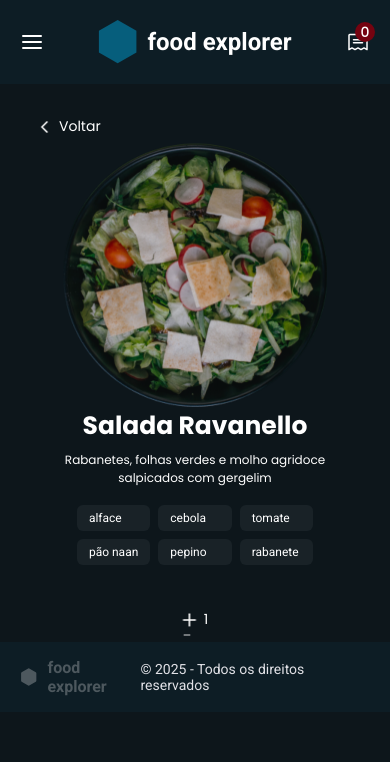
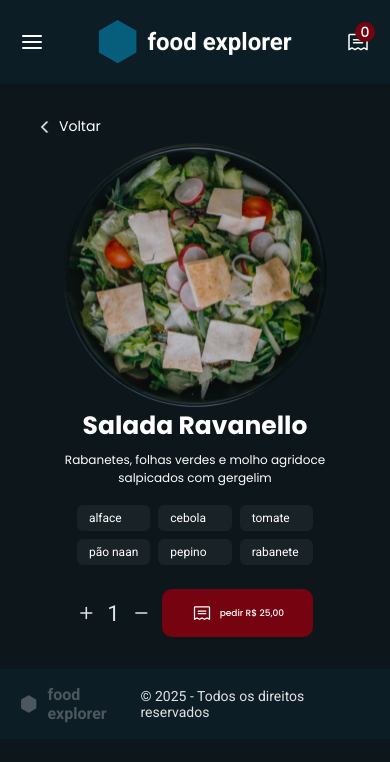
Before and after one commit to phrsilva/food-explorer-frontend, a React (Vite) app: page / in a window 390 px wide. Shown: the top 762 px of the page. Built offline with nearby package versions, Linux system fonts and the light colour scheme.

Commit message:
conclusão da página prato para mobile. correções a fazer no desktop.

```diff
--- a/src/componentes/botao/index.jsx
+++ b/src/componentes/botao/index.jsx
@@ -1,6 +1,6 @@
 import { Container } from "./styles.js"
 
-export function Botao({title, className, loading = false, ...rest}) {
+export function Botao({title, Icon, className, loading = false, ...rest}) {
     return (
         <Container
         type="button"
@@ -9,7 +9,7 @@ export function Botao({title, className, loading = false, ...rest}) {
         {...rest}
 
         >
-
+            {Icon && <Icon size={20} />}
             {title}
 
         </Container>
--- a/src/componentes/botao/styles.js
+++ b/src/componentes/botao/styles.js
@@ -15,6 +15,8 @@ export const Container = styled.button`
     align-items: center;
     justify-content: center;
     margin: 0 auto;
+    display: flex;
+    gap: 0.8rem;
 
     font-family: 'Poppins', sans-serif;
     font-size: 1.4rem;
--- a/src/componentes/rodape/styles.js
+++ b/src/componentes/rodape/styles.js
@@ -27,7 +27,9 @@ export const Container = styled.div`
         margin: 0 auto;
         align-items: center;
         justify-content: center;
-        gap: 2rem
+        gap: 2rem;
+        bottom: 0;
+        position: fixed;
 
     }
 
--- a/src/paginas/prato/index.jsx
+++ b/src/paginas/prato/index.jsx
@@ -1,8 +1,9 @@
-import { Container, Conteudo, Tags, Pedido} from "./styles"
+import { Container, Conteudo, Tags, Pedido, BotaoPedido} from "./styles"
 import { Rodape } from "../../componentes/rodape"
 import { FiChevronLeft, FiPlus, FiMinus } from "react-icons/fi"
 import { BarraDeNavegacao } from "../../componentes/barraDeNavegacao"
 import {BotaoDeTexto} from "../../componentes/botaoDeTexto"
+import {PiReceipt} from "react-icons/pi"
 import imgPrato from "../../assets/prato.png"
 
 export function Prato() {
@@ -27,8 +28,10 @@ export function Prato() {
                 </Tags>
 
                 <Pedido>
-                    <BotaoDeTexto Icon={FiPlus} title={"1"}/>
-                    <FiMinus/>
+                    <FiPlus size={32}/>
+                    <span>1</span>
+                    <FiMinus size={32}/>
+                    <BotaoPedido Icon={PiReceipt} title={"pedir R$ 25,00"}/>
                 </Pedido>
 
 
--- a/src/paginas/prato/styles.js
+++ b/src/paginas/prato/styles.js
@@ -1,5 +1,6 @@
 import styled from "styled-components";
 import { Botao } from "../../componentes/botao";
+import { PontoDeQuebra } from "../../estilos/pontoDeQuebra";
 
 export const Container = styled.div`
 
@@ -44,6 +45,60 @@ export const Conteudo = styled.div`
         justify-content: center;
     }
 
+    @media (min-width: ${PontoDeQuebra}) {
+        display: grid;
+        grid-template-areas:
+        "navegacao navegacao"
+        "voltar vazio"
+        "prato titulo"
+        "prato descricao"
+        "prato tags"
+        "prato preco"
+        "rodape rodape";
+        grid-template-columns: 50% 50%;
+
+
+        margin: 2.4rem 12rem;
+        gap: 2.4rem;
+        align-items: center;
+        justify-content: center;
+
+        img {
+            grid-area: prato;
+        }
+
+        div:first-child {
+            grid-area: voltar;
+        }
+
+        button {
+            align-self: flex-start;
+            grid-area: voltar;
+        }
+
+        h2 {
+            grid-area: titulo;
+            font-family: 'Poppins', sans-serif;
+            font-size: 2.4rem;
+        }
+
+        p {
+            grid-area: descricao;
+            font-family: 'Poppins', sans-serif;
+            text-align: left;
+        }
+
+        div:nth-child(5) {
+            grid-area: tags;
+        }
+
+        div:nth-child(6) {
+            grid-area: preco;
+        }
+
+
+    }
+
 
 
 `;
@@ -61,8 +116,38 @@ export const Tags = styled.div`
         border-radius: .6rem;
         font-size: 1.2rem;
     }
+
+    @media (min-width: ${PontoDeQuebra}) {
+    display: flex;
+    justify-content: flex-start;
+    }
+
 `;
 
 export const Pedido = styled.div`
+    display: flex;
+    flex-direction: row;
+    align-items: center;
+    justify-content: center;
+    gap: 1.2rem;
+
+    font-size: 2.2rem;
+    color: ${({theme}) => theme.CLARO.CLARO_300};
+
+    margin-bottom: 2rem;
+
+    :hover {
+        cursor: pointer;
+    }
+
+    @media (min-width: ${PontoDeQuebra}) {
+    justify-content: flex-start;
+    }
 
 `;
+
+export const BotaoPedido = styled(Botao)`
+    margin: 1.2rem auto;
+    font-family: 'Poppins', sans-serif;
+    font-size: .9rem;
+`;
```
